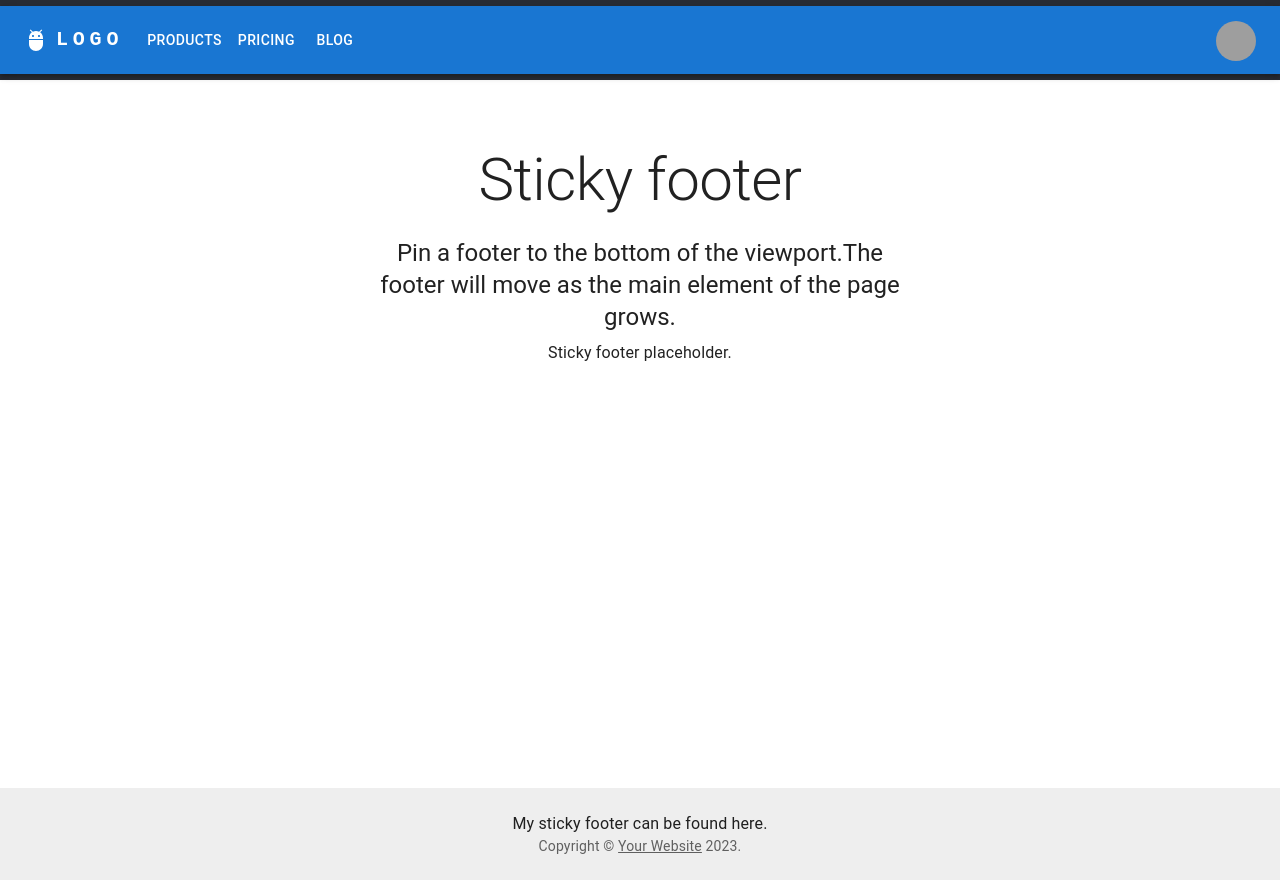
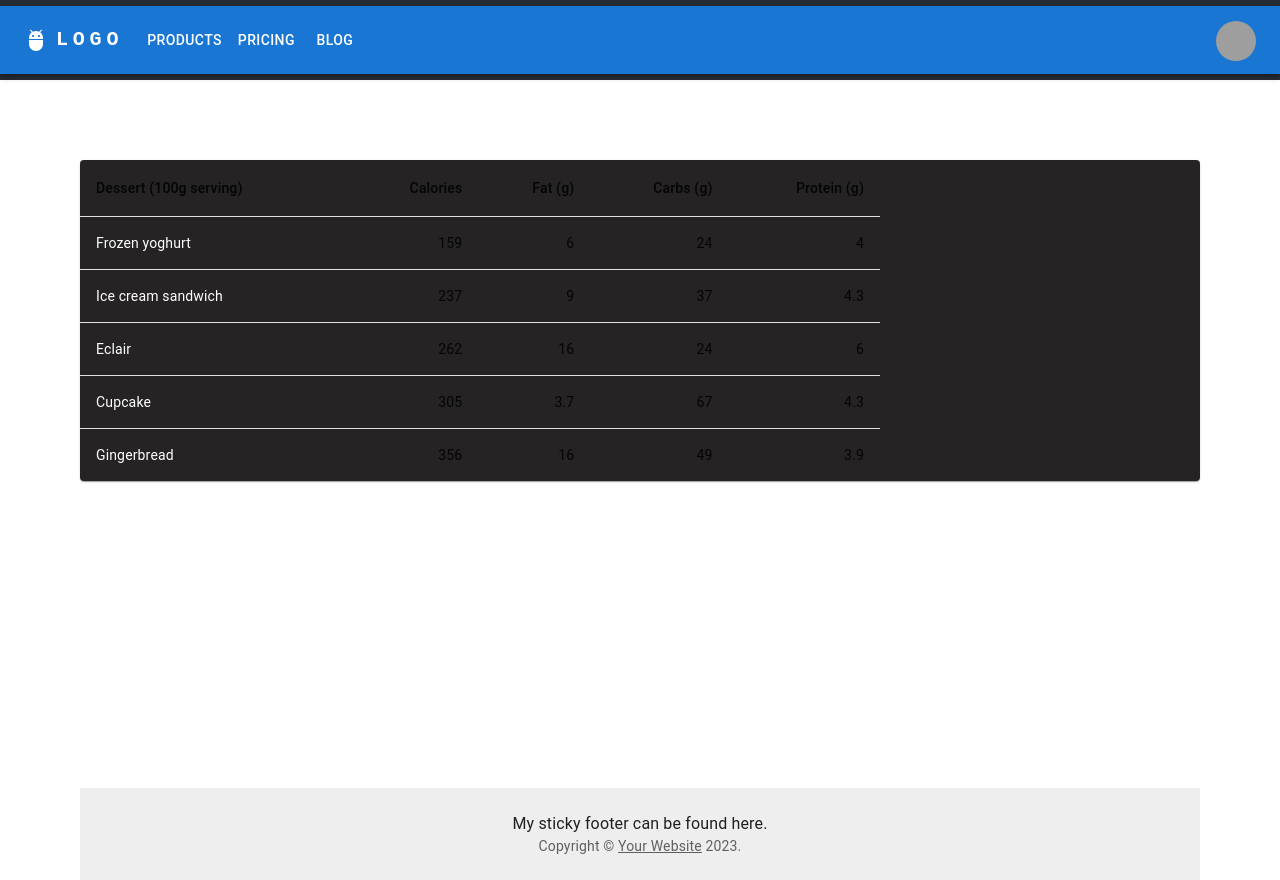
Before and after one commit to muniryasir/Exchange, a React (Create React App) app in the folder frontend/exchange/: page / in a window 1280 px wide. Built offline with nearby package versions, Linux system fonts and the light colour scheme; grey boxes are pictures that could not be loaded.

Commit message:
modified:   frontend/exchange/src/App.tsx 	new file:   frontend/exchange/src/content.tsx 	new file:   frontend/exchange/src/stockTable.tsx

```diff
--- a/frontend/exchange/src/App.tsx
+++ b/frontend/exchange/src/App.tsx
@@ -8,32 +8,14 @@
 import Container from '@mui/material/Container';
 import Link from '@mui/material/Link';
 import ResponsiveAppBar from './Header';
+import CenterContent from './content';
 function App() {
   return (
     <div className="App">
 
     <ResponsiveAppBar />
 
-      <Box
-      sx={{
-        display: 'flex',
-        flexDirection: 'column',
-        minHeight: '100vh',
-      }}
-    >
-      <CssBaseline />
-      <Container component="main" sx={{ mt: 8, mb: 2 }} maxWidth="sm">
-        <Typography variant="h2" component="h1" gutterBottom>
-          Sticky footer
-        </Typography>
-        <Typography variant="h5" component="h2" gutterBottom>
-          {'Pin a footer to the bottom of the viewport.'}
-          {'The footer will move as the main element of the page grows.'}
-        </Typography>
-        <Typography variant="body1">Sticky footer placeholder.</Typography>
-      </Container>
-        <Footer />
-    </Box>
+    <CenterContent />
     </div>
   );
 }
--- /dev/null
+++ b/frontend/exchange/src/content.tsx
@@ -0,0 +1,41 @@
+
+import * as React from 'react';
+import AppBar from '@mui/material/AppBar';
+import Box from '@mui/material/Box';
+import Toolbar from '@mui/material/Toolbar';
+import IconButton from '@mui/material/IconButton';
+import Typography from '@mui/material/Typography';
+import Menu from '@mui/material/Menu';
+import MenuIcon from '@mui/icons-material/Menu';
+import Container from '@mui/material/Container';
+import Avatar from '@mui/material/Avatar';
+import Button from '@mui/material/Button';
+import Tooltip from '@mui/material/Tooltip';
+import MenuItem from '@mui/material/MenuItem';
+import AdbIcon from '@mui/icons-material/Adb';
+import CssBaseline from '@mui/material/CssBaseline';
+import Footer from './Footer';
+import BasicTable from './stockTable';
+
+function CenterContent() {
+    return (
+        <Box
+      sx={{
+        display: 'flex',
+        flexDirection: 'column',
+        minHeight: '100vh',
+        paddingLeft: '10vh',
+        paddingRight: '10vh',
+        paddingTop: '10vh',
+        // maxWidth: '50vh',
+
+      }}
+    >
+        <CssBaseline />
+        <BasicTable />
+        <Footer />
+    </Box>
+    );
+}
+
+export default CenterContent;
--- /dev/null
+++ b/frontend/exchange/src/stockTable.tsx
@@ -0,0 +1,68 @@
+import * as React from 'react';
+import Table from '@mui/material/Table';
+import TableBody from '@mui/material/TableBody';
+import TableCell from '@mui/material/TableCell';
+import TableContainer from '@mui/material/TableContainer';
+import TableHead from '@mui/material/TableHead';
+import TableRow from '@mui/material/TableRow';
+import Paper from '@mui/material/Paper';
+
+function createData(
+  name: string,
+  calories: number,
+  fat: number,
+  carbs: number,
+  protein: number,
+) {
+  return { name, calories, fat, carbs, protein };
+}
+
+const rows = [
+  createData('Frozen yoghurt', 159, 6.0, 24, 4.0),
+  createData('Ice cream sandwich', 237, 9.0, 37, 4.3),
+  createData('Eclair', 262, 16.0, 24, 6.0),
+  createData('Cupcake', 305, 3.7, 67, 4.3),
+  createData('Gingerbread', 356, 16.0, 49, 3.9),
+];
+
+export default function BasicTable() {
+  return (
+    <TableContainer component={Paper} sx={{
+        background: "#252324",
+
+    }}>
+      <Table sx={{
+
+        maxWidth: "100vh",
+
+
+      }} aria-label="simple table">
+        <TableHead>
+          <TableRow>
+            <TableCell>Dessert (100g serving)</TableCell>
+            <TableCell align="right">Calories</TableCell>
+            <TableCell align="right">Fat&nbsp;(g)</TableCell>
+            <TableCell align="right">Carbs&nbsp;(g)</TableCell>
+            <TableCell align="right">Protein&nbsp;(g)</TableCell>
+          </TableRow>
+        </TableHead>
+        <TableBody>
+          {rows.map((row) => (
+            <TableRow
+              key={row.name}
+              sx={{ '&:last-child td, &:last-child th': { border: 0 },   }}
+            >
+              <TableCell component="th" scope="row" sx={{ color: "white",}}>
+                {row.name}
+              </TableCell>
+              <TableCell align="right">{row.calories}</TableCell>
+              <TableCell align="right">{row.fat}</TableCell>
+              <TableCell align="right">{row.carbs}</TableCell>
+              <TableCell align="right">{row.protein}</TableCell>
+            </TableRow>
+          ))}
+        </TableBody>
+      </Table>
+    </TableContainer>
+  );
+}
```
